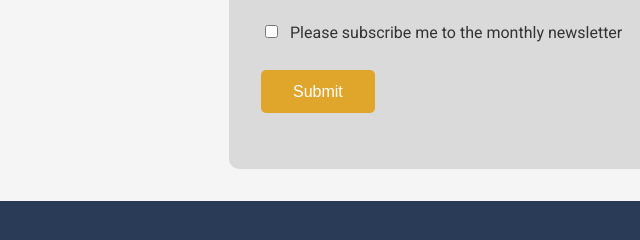
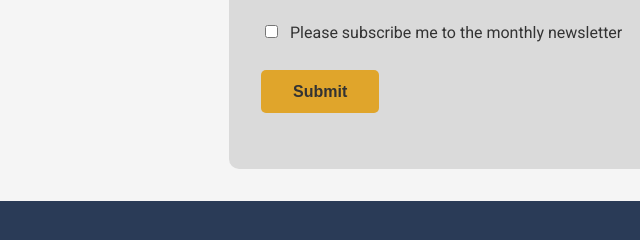
Before and after one commit to marcosencarnacion/wdd130, a plain HTML site: page wwr/contact.html in a window 1280 px wide. Shown: the part 3551-3791 px from the top of the page, 79-719 px from the left. Drawn offline with nearby package versions, Linux system fonts and the light colour scheme; a web font is replaced by a local one.

Commit message:
Contact us page update

```diff
--- a/wwr/styles/rafting.css
+++ b/wwr/styles/rafting.css
@@ -511,13 +511,14 @@ legend {
 /*Submit Button Styling*/
 .submit-button {
     background-color: var(--secondary-color);
-    color: white;
+    color: var(--font-color);
     font-size: 1rem;
     padding: 0.8rem 2rem;
     border: none;
     border-radius: 5px;
     cursor: pointer;
     transition: background-color 0.3s ease;
+    font-weight: bold;
 }
 
 .submit-button:hover {
```
